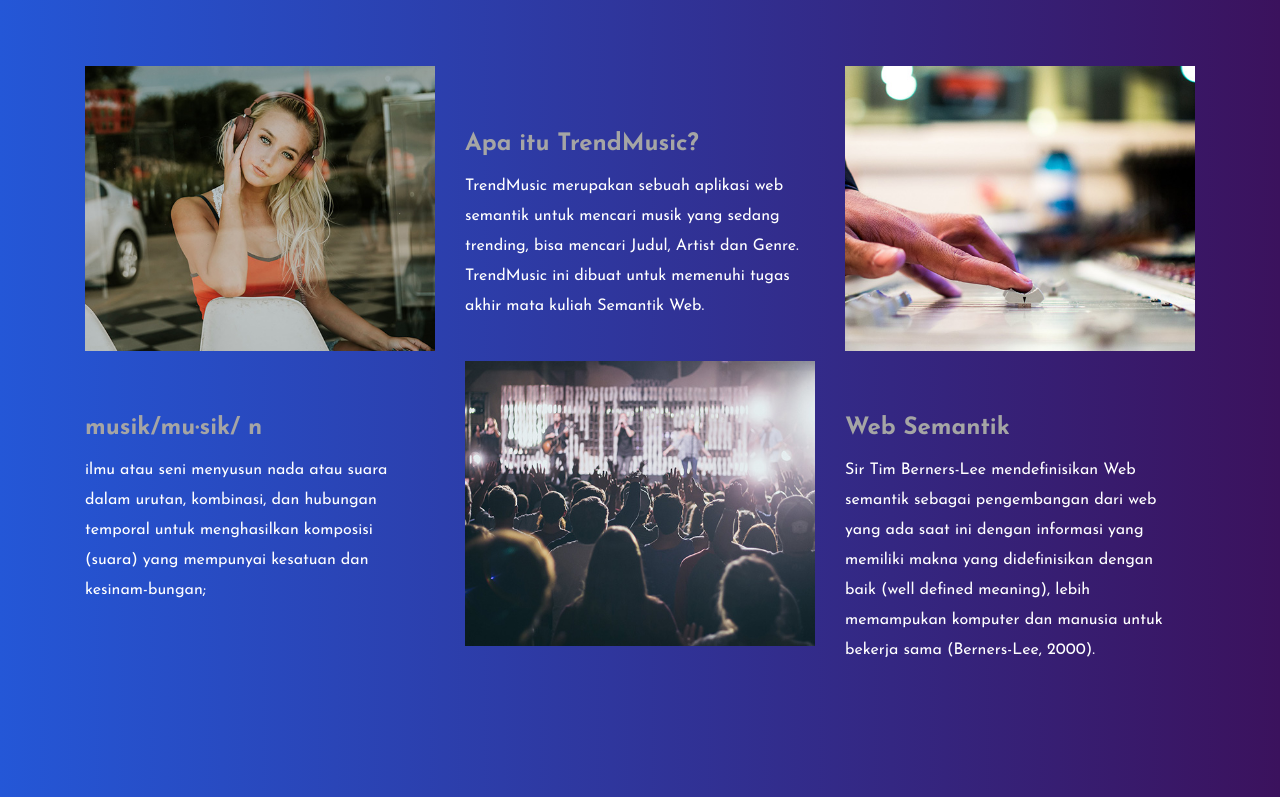
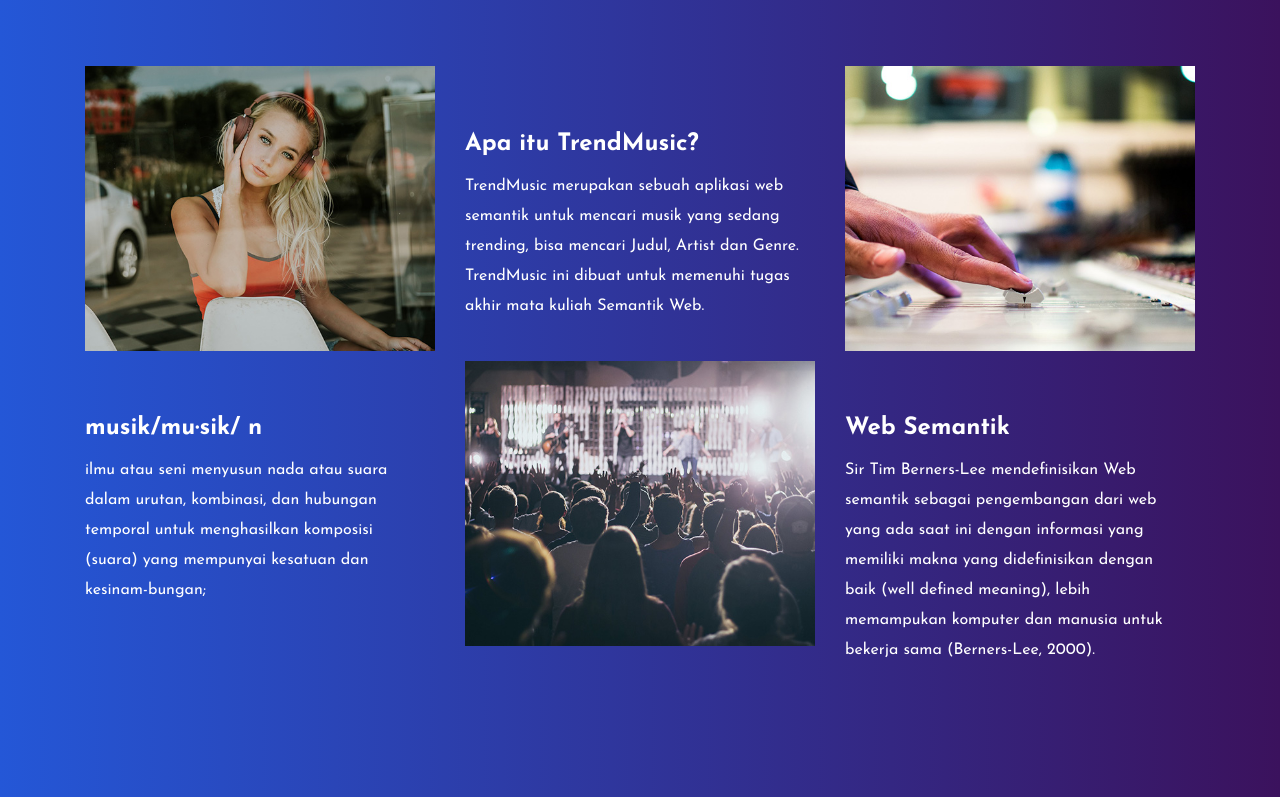
Before and after one commit to raissuror/SematikWeb-TrendMusic, a React (Create React App) app in the folder react-frontend/: page / in a window 1280 px wide. Shown: the part 2000-2797 px from the top of the page. Built offline with nearby package versions, Linux system fonts and the light colour scheme.

Commit message:
frontend warning fixed

```diff
--- a/react-frontend/src/App.js
+++ b/react-frontend/src/App.js
@@ -144,10 +144,10 @@
                 <div className="header_content d-flex flex-row align-items-center justify-content-center">
                   {/* Logo */}
                   <div className="logo">
-                    <a className="d-flex flex-row align-items-end justify-content-start">
+                    <div className="d-flex flex-row align-items-end justify-content-start">
                       <span className="logo_bars d-flex flex-row align-items-end justify-content-between"><span /><span /><span /><span /><span /></span>
                       <span className="logo_text">TrendMusic</span>
-                    </a>
+                    </div>
                   </div>
                 </div>
               </div>
@@ -254,7 +254,7 @@
                 <div className="news_post image_top">
                   <div className="news_post_image"><img src="images/news_1.jpg" alt="" /></div>
                   <div className="news_post_content">
-                    <div className="news_post_title"><a>musik/mu·sik/ n</a></div>
+                    <div className="news_post_title"><span>musik/mu·sik/ n</span></div>
                     <div className="news_post_text">
                       <p>ilmu atau seni menyusun nada atau suara dalam urutan, kombinasi, dan hubungan temporal untuk menghasilkan komposisi (suara) yang mempunyai kesatuan dan kesinam-bungan;</p>
                     </div>
@@ -265,7 +265,7 @@
               <div className="col-xl-4 col-md-6">
                 <div className="news_post image_bottom d-flex flex-column align-items-start justify-content-start">
                   <div className="news_post_content order-md-1 order-2">
-                    <div className="news_post_title"><a>Apa itu TrendMusic?</a></div>
+                    <div className="news_post_title"><span>Apa itu TrendMusic?</span></div>
                     <div className="news_post_text">
                       <p>TrendMusic merupakan sebuah aplikasi web semantik untuk mencari musik yang sedang trending, bisa mencari Judul, Artist dan Genre. TrendMusic ini dibuat untuk memenuhi tugas akhir mata kuliah Semantik Web.</p>
                     </div>
@@ -278,7 +278,7 @@
                 <div className="news_post image_top">
                   <div className="news_post_image"><img src="images/news_3.jpg" alt="" /></div>
                   <div className="news_post_content">
-                    <div className="news_post_title"><a>Web Semantik</a></div>
+                    <div className="news_post_title"><span>Web Semantik</span></div>
                     <div className="news_post_text">
                       <p>Sir  Tim  Berners-Lee  mendefinisikan  Web  semantik  sebagai pengembangan  dari  web yang  ada  saat ini  dengan  informasi  yang  memiliki  makna  yang didefinisikan  dengan  baik  (well defined  meaning),  lebih  memampukan  komputer  dan manusia untuk bekerja sama (Berners-Lee, 2000).</p>
                     </div>
@@ -297,10 +297,10 @@
                 <div className="col text-center">
                   {/* Logo */}
                   <div className="logo">
-                    <a href="#" className="d-flex flex-row align-items-end justify-content-start">
+                    <div href="#" className="d-flex flex-row align-items-end justify-content-start">
                       <span className="logo_bars d-flex flex-row align-items-end justify-content-between"><span /><span /><span /><span /><span /></span>
                       <span className="logo_text">TrendMusic</span>
-                    </a>
+                    </div>
                   </div>
                   {/* Footer Social */}
                 </div>
@@ -313,7 +313,7 @@
                 <div className="col">
                   <div className="copyright text-center">
                     {/* Link back to Colorlib can't be removed. Template is licensed under CC BY 3.0. */}
-                    Copyright © All rights reserved | This template is made with <i className="fa fa-heart-o" aria-hidden="true" /> by <a target="_blank">Colorlib</a>
+                    Copyright © All rights reserved | This template is made by Colorlib
                     {/* Link back to Colorlib can't be removed. Template is licensed under CC BY 3.0. */}
                   </div>
                 </div>
--- a/react-frontend/src/styles/main_styles.css
+++ b/react-frontend/src/styles/main_styles.css
@@ -1573,7 +1573,7 @@
 	display: flex;
 	flex-direction: column;
 	justify-content: center;
-	align-items: start;
+	align-items: flex-start;
 	background: rgba(0,0,0,0.66);
 	z-index: 1;
 	padding-left: 90px;
@@ -1702,13 +1702,13 @@
 {
 	margin-top: 18px;
 }
-.news_post_title a
+.news_post_title span
 {
 	font-size: 24px;
 	font-weight: 700;
 	color: #ffffff;
 }
-.news_post_title a:hover
+.news_post_title span:hover
 {
 	color: #2ac275;
 }
```
